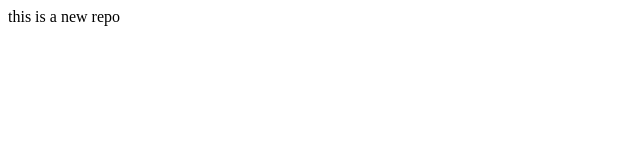
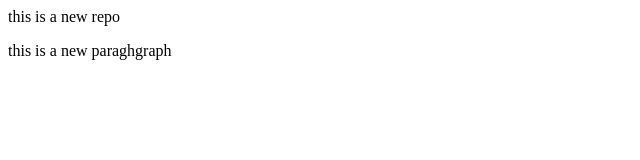
Before and after one commit to Skylynn19/localrepo, a plain HTML site: page index.html in a window 1280 px wide. Shown: the whole page, without its empty margins (0-640 px from the left). Drawn offline with Linux system fonts and the light colour scheme.

Commit message:
add new feature

```diff
--- a/index.html
+++ b/index.html
@@ -1 +1,2 @@
 <p>this is a new repo</p>
+<p>this is a new paraghgraph</p>
```
